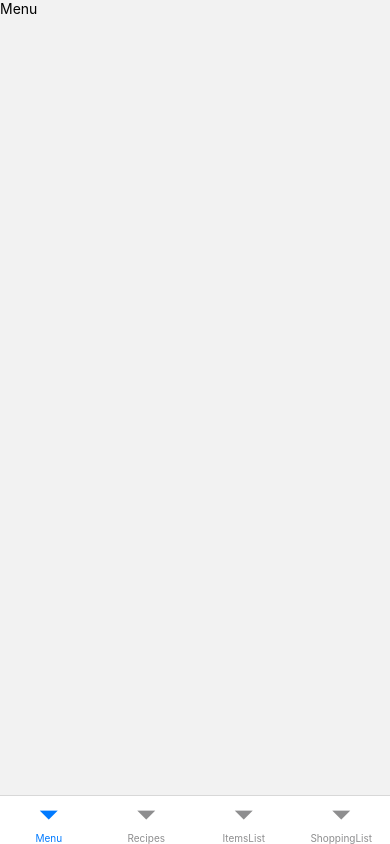
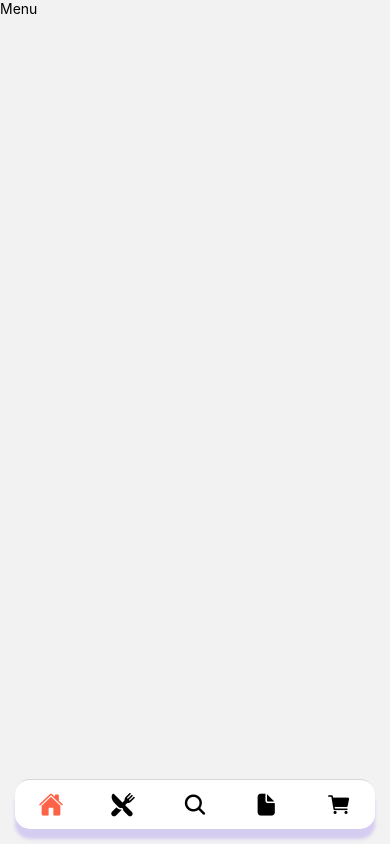
Before and after one commit to JulienMulle/happyfood, a React Native app: screen / in a window 390 px wide. Built offline with nearby package versions, Linux system fonts and the light colour scheme.

Commit message:
tabBar navigation and stylised

```diff
--- a/App.js
+++ b/App.js
@@ -7,8 +7,11 @@
  */
 
 import React from 'react';
+import { StyleSheet } from 'react-native';
 import { NavigationContainer } from '@react-navigation/native';
 import { createBottomTabNavigator } from '@react-navigation/bottom-tabs';
+// ne pas oublier : npx react-native link react-native-vector-icons
+import Icon from 'react-native-vector-icons/Ionicons';
 
 //components
 import Menu from './src/screens/Menu';
@@ -22,13 +25,57 @@ const App = () => {
   return(
 
       <NavigationContainer>
-        <Tab.Navigator screenOptions={{headerShown: false}}>
+        <Tab.Navigator
+        screenOptions={({route}) => ({
+          tabBarIcon: ({color}) =>{
+            let iconName;
+            switch(route.name){
+              case 'Menu':
+                iconName = 'home';
+                break;
+                case 'Recipes':
+                iconName = 'restaurant';
+                break;
+                case 'ItemsList':
+                iconName = 'document';
+                break;
+                case 'ShoppingList':
+                iconName = 'cart';
+                break;
+                case 'search':
+                iconName =  'search';
+                break;
+            }
+            return <Icon  name={iconName} size={25}  color={color}/>
+          },
+          tabBarActiveTintColor: 'tomato',
+          tabBarInactiveTintColor: 'black',
+          tabBarShowLabel: false,
+          headerShown: false,
+          tabBarStyle: {
+            position: "absolute",
+            bottom: 15,
+            left: 15,
+            right: 15,
+            elevation: 0,
+            backgroundColor: "white",
+            borderRadius: 15,
+            height: 50,
+            // j'injecte le styles
+            ...styles.shadow
+          }
+        })
+        }>
           <Tab.Screen
           name="Menu"
           component={Menu}
           />
           <Tab.Screen
           name="Recipes"
+          component={Recipes}
+          />
+          <Tab.Screen
+          name="search"
           component={Recipes}
           />
           <Tab.Screen
@@ -44,5 +91,21 @@ const App = () => {
 
   )
 }
-
+const styles = StyleSheet.create({
+  shadow:{
+    shadowColor: "#7F5DF0",
+    shadowOffset: {
+      width: 0,
+      height: 10,
+    },
+    shadowOpacity: 0.25,
+    shadowRadius: 3.5,
+    elevation: 5
+  },
+  container: {
+    alignItems: 'flex-start',
+    //justifyContent: 'center',
+    //top: 10
+  }
+})
 export default App;
--- a/package.json
+++ b/package.json
@@ -19,7 +19,8 @@
     "react": "17.0.2",
     "react-native": "0.68.0",
     "react-native-safe-area-context": "^4.2.4",
-    "react-native-screens": "^3.13.1"
+    "react-native-screens": "^3.13.1",
+    "react-native-vector-icons": "^9.1.0"
   },
   "devDependencies": {
     "@babel/core": "^7.12.9",
```
Also changed, not shown: 23 other files (tests, documents, lock files or other folders).
